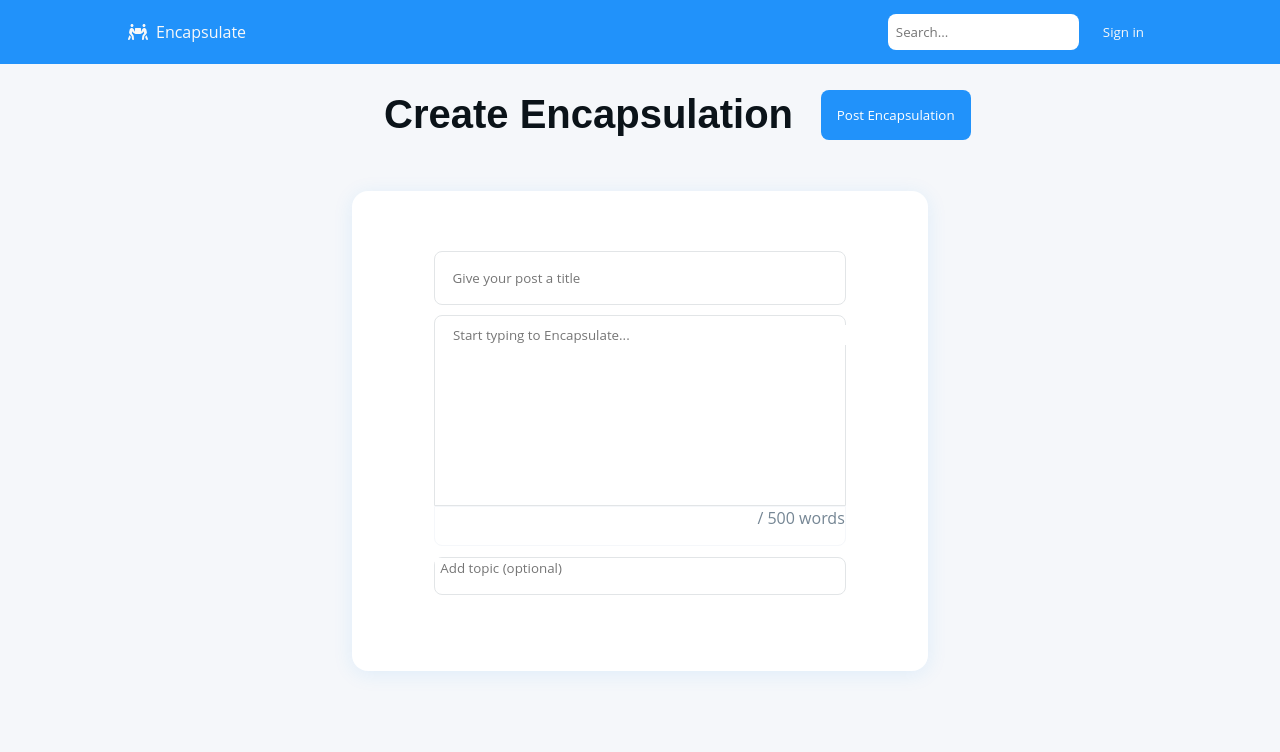
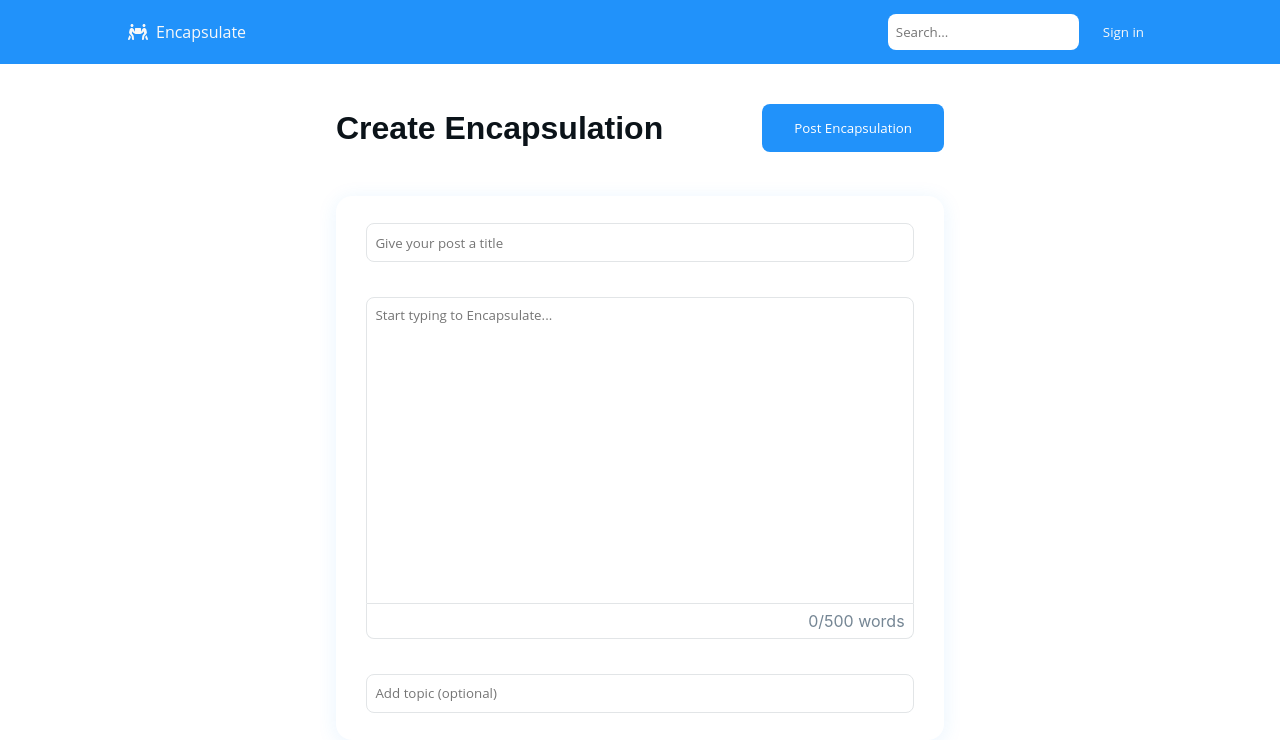
Before and after one commit to robokae/Encapsulate, a React (Create React App) app: page /create in a window 1280 px wide. Shown: the top 752 px of the page. Built offline with nearby package versions, Linux system fonts and the light colour scheme; what webfontloader would draw is missing.

Commit message:
modified create post page

```diff
--- a/src/pages/create/Create.css
+++ b/src/pages/create/Create.css
@@ -1,131 +1,119 @@
-.create{
-    background-color: #F5F7FA;
-    width: 100vw;/*view width*/
-    height:100vh;
+.create-post-container {
+    width: 50%;/*view width*/
+    height: 85%;
     overflow-x: hidden;
     display: flex;
     flex-direction: column;
+    justify-content: space-between;
+    align-items: center;
+    position: absolute;
+    left: 50%;
+    top: 50%;
+    transform: translate(-50%, -50%);
+}
+
+.create-post-top {
+    height: 20%;
+    width: 95%;
+    display: flex;
+    flex-direction: row;
+    justify-content: space-between;
     align-items: center;
 }
 
-h2{
+.heading {
     color:#0B1319;
-    font-size: 36px;
+    font-size: 2rem;
     font-weight: bold;
 
 }
-button{
+
+.post-button {
+    height: 3rem;
     background-color:#2192FA;
     color:#FFFFFF;
     border:transparent;
-    padding:1rem;
+    padding: .25rem 2rem;
     border-radius:.5rem;
-
+    font-family: 'Open Sans', Arial, Helvetica, sans-serif;
 }
 
-.postIt{
-    width:65%;
+.post-button:hover {
+    cursor: pointer;
+    transition: all .1s ease-in-out;
+}
+
+.post-button:active {
+    transform: scale(.95);
+}
+
+.create-post-bottom {
+    height: 80%;
+    width: 95%;
+    background-color: #FFFFFF;
+    box-shadow: 0px 3px 20px rgba(33, 146, 250, 0.1);
+    border-radius: 1rem;
     display: flex;
-    flex-direction: row;
+    flex-direction: column;
     align-items: center;
     justify-content: center;
-    margin: 2% 0;
-}
-.header{
-    width:65%;
-    padding-left:10rem;
-}
-.post{
-    width:35%;
-}
-.encaps-post{
-    background-color: white;
-    box-shadow: 0px 3px 20px rgba(33, 146, 250, 0.1);
-    width:45%;
-    height:60%;
-    border-radius: 1rem;
-    padding:0rem 0rem 0rem 0rem;
-    /* display: flex;
-    flex-direction: column;
-    align-items: left;
-    justify-content: center; */
-    margin: 2% 0;
 }
 
-input, .word-count, button {
-    font-family:  'Open Sans', sans-serif;
-}
-
-
-.title{
-    border:1px solid #E2E5E7;
-    border-radius: .5rem;
-    width:74%;
-    display: flex;
-    align-items: center;
-    justify-content: center;
-    margin: 2% 0;
-    padding: 1rem;/* top bottom left right*/
-}
-.post-text{
-    border:1px solid #E2E5E7;
-    border-radius: .5rem .5rem 0rem 0rem;
-    padding-bottom: 10em;
-    padding-top:.5rem;
-    padding-left:1rem;
-    width:77%;
-    margin: 0% 0;
-}
-.word-count{
-    border:1px solid #F5F7FA;
-    width:80%;
-    display: flex;
-    align-items: center;
-    justify-content: right;
-    margin: 0% 0;
-    padding-bottom:1rem;
-    border-bottom-left-radius: .5rem;
-    border-bottom-right-radius: .5rem;
-    color:#758694;
-}
-.topic{
-    border:1px solid #E2E5E7;
-    color:#758694;
-    width:77%;
-    display: flex;
-    align-items: center;
-    justify-content: left;
-    margin: 2% 0;
-    border-radius:.5rem;
-    padding:0rem 1rem 1rem 0rem;
-}
-.topic-text{
-    width:100%;
-    border:none;
-}
-.title-text{
-    width:100%;
-    border:none;
-}
-.topic-text:focus, .title-text:focus{
-    outline:none;
-}
-.text-container{
-    height: 50vh;
-    padding:2rem;
+.form-container {
+    height: 90%;
+    width: 90%;
     display: flex;
     flex-direction:column;
     align-items: center;
-    justify-content: center;
+    justify-content: space-between;
+}
 
+.form-container input,
+.post-input {
+    font-family: 'Open Sans', Arial, Helvetica, sans-serif;
+    box-sizing: border-box;
+}
 
+.form-container input {
+    height: 8%;
+    width: 100%;
+    padding: 0 .5rem;
+    border: 1px solid #E2E5E7;
+    border-radius: .5rem;
 }
-.post-and-count{
-    width:100%;
-    padding-left:0em;
+
+.form-container input:focus,
+.post-input:focus {
+    outline: none;
+}
+
+.post-text-container {
+    width: 100%;
+    height: 70%;
     display: flex;
-    flex-direction:column;
+    flex-direction: column;
+}
+
+.post-input {
+    height: 90%;
+    padding: .5rem;
+    border: 1px solid #E2E5E7;
+    border-radius: .5rem .5rem 0 0;
+    resize: none;
+}
+
+.word-count-container {
+    height: 10%;
+    padding-right: .5rem;
+    display: flex;
+    justify-content: right;
     align-items: center;
-    justify-content: center;
+    border: 1px solid #E2E5E7;
+    border-top: none;
+    border-radius: 0 0 .5rem .5rem;
+}
 
+.word-count{
+    margin: 0;
+    color:#758694;
 }
--- a/src/pages/create/Create.js
+++ b/src/pages/create/Create.js
@@ -1,32 +1,34 @@
+import { useState } from 'react';
 import './Create.css';
 
 function Create() {
+    const [postText, setPostText] = useState("");
+
     return (
-        <div className="create">
-            <div className="postIt">
-                <div className="header">
-                    <h2>Create Encapsulation</h2>
+        <div className="create-post-container">
+            <div className="create-post-top">
+                <h2 className="heading">Create Encapsulation</h2>
+                <button className="post-button">Post Encapsulation</button>
+            </div>
+            <div className="create-post-bottom">
+                <div className="form-container">
+                    <input type="text" className="post-title-input" placeholder="Give your post a title" name="post-title"/>
+
+                    <div className="post-text-container">
+                        <textarea
+                            type="text"
+                            className="post-input"
+                            placeholder="Start typing to Encapsulate..."
+                            name="post"
+                            onChange={e => setPostText(e.target.value)}
+                        />
+                        <div className="word-count-container">
+                            <p className="word-count">{postText === "" ? 0 : postText.split(" ").length}/500 words</p>
+                        </div>
+                    </div>
+
+                    <input type="text" className="topic-input" placeholder="Add topic (optional)" name="topic"></input>
                 </div>
-                <div className="post">
-                    <button>Post Encapsulation</button>
-                </div>
-            </div>
-            <div className="encaps-post">
-                <div className="text-container">
-                    <div className="title">
-                        <input type="text" className="title-text" placeholder="Give your post a title" id="name" name="name">
-                        </input>
-                    </div>
-                    <div className="post-and-count">
-                        <div className="post-text">
-                            <input type="text" className="title-text" placeholder="Start typing to Encapsulate..." id="name" name="name"></input></div>
-                        <div className="word-count">/ 500 words</div>
-                    </div>
-                    <div className="topic">
-                        <input type="text" className="topic-text" placeholder=" Add topic (optional)" id="name" name="name"></input>
-                    </div>
-                </div>
-
             </div>
         </div>
     );
```
